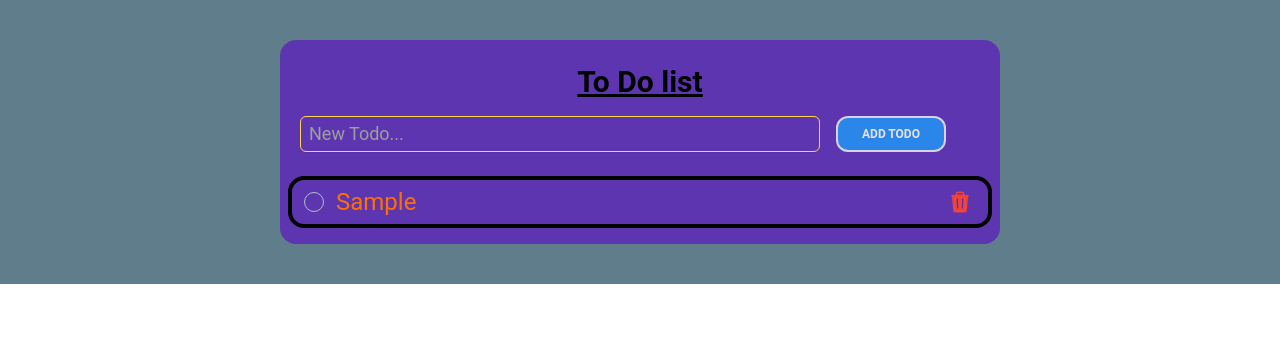
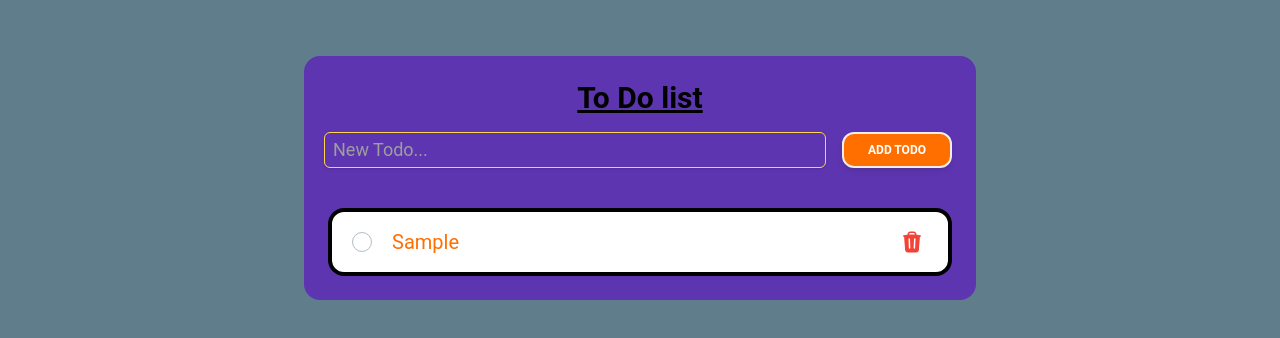
Before and after one commit to nettotkm/TodoList, a React (Vite) app: page / in a window 1280 px wide. Both pictures are taken after typing "Sample" into the empty fields and a click on the button "ADD TODO". Shown: the top 338 px of the page. Built offline with nearby package versions, Linux system fonts and the light colour scheme.

Commit message:
feat: implement persistent storage with localStorage

```diff
--- a/src/components/TodoList.tsx
+++ b/src/components/TodoList.tsx
@@ -1,63 +1,78 @@
-import { useState } from "react";
+import { useEffect, useRef, useState } from "react";
 import { Button } from "@material-tailwind/react";
 import { Checkbox } from "@material-tailwind/react";
 import { v4 as uuidv4 } from "uuid";
 import { TrashIcon } from "@heroicons/react/24/solid";
+
 interface TodoItem {
   id: string;
   description: string;
   checked: boolean;
 }
+
 function TodoList() {
-  const [todos, setTodos] = useState<TodoItem[]>([]);
+  const [todos, setTodos] = useState<TodoItem[]>(() => {
+    if (typeof window !== "undefined") {
+      const storedTodos = localStorage.getItem("todos");
+      return storedTodos ? JSON.parse(storedTodos) : [];
+    }
+    return [];
+  });
   const [newTodo, setNewTodo] = useState("");
+  const inputRef = useRef<HTMLInputElement>(null);
 
-  const addTodo = () => {
+  useEffect(() => {
+    inputRef.current?.focus();
+  });
+  useEffect(() => {
+    localStorage.setItem("todos", JSON.stringify(todos));
+  }, [todos]);
+
+  const addTodo = (e: React.FormEvent) => {
+    e.preventDefault();
+    if (newTodo.trim()) {
       const newTodoItem: TodoItem = {
         id: uuidv4(),
-      description: newTodo,
+        description: newTodo.trim(),
         checked: false,
       };
       setTodos([...todos, newTodoItem]);
       setNewTodo("");
+      inputRef.current?.focus();
+    }
   };
 
   const handlechange = (id: string) => {
     setTodos(
-      todos.map((item) => {
-        if (item.id != id) {
-          return item;
-        } else {
-          return { ...item, checked: !item.checked };
-        }
-      })
+      todos.map((item) =>
+        item.id === id ? { ...item, checked: !item.checked } : item
+      )
     );
   };
+
   const deleteTodo = (id: string) => {
-    setTodos(
-      todos.filter((item) => {
-        return item.id !== id;
-      })
-    );
+    setTodos(todos.filter((item) => item.id !== id));
   };
-  console.log(todos);
+
   return (
-    <div className="bg-blue-gray-500 flex flex-col items-center w-full h-full  ">
-      <div className="bg-deep-purple-600 flex flex-col rounded-2xl m-10 w-180 ">
+    <div className="bg-blue-gray-500 flex flex-col items-center min-h-screen p-4">
+      <div className="bg-deep-purple-600 rounded-2xl m-10 w-full max-w-2xl">
         <h1 className="text-3xl font-bold underline pt-6 text-center">
           To Do list
         </h1>
 
-        <div className=" flex gap-4 p-6 py-4 ps-5 ">
+        <form onSubmit={addTodo} className="flex gap-4 p-6 py-4 ps-5">
           <input
-            className="min-w-[520px]  bg-transparent border-amber-300 placeholder:text-gray-500  text-lg border rounded-md px-2 transition duration-300 ease focus:outline-hidden focus:border-b-gray-500 hover:border-slate-300 shadow-sm focus:shadow"
+            ref={inputRef}
+            className="flex-1 bg-transparent border-amber-300 placeholder:text-gray-500 text-lg border rounded-md px-2 transition duration-300 ease focus:outline-none hover:border-slate-300 shadow-sm focus:shadow"
             placeholder="New Todo..."
             type="text"
             value={newTodo}
             onChange={(e) => setNewTodo(e.target.value)}
           />
           <Button
-            className="rounded-xl bg-blue-500 sm px-6 py-2 border-2 border-gray-200"
+            type="submit"
+            className="rounded-xl bg-amber-900 px-6 py-2 border-2 border-gray-200"
             onClick={addTodo}
             placeholder={undefined}
             onPointerEnterCapture={undefined}
@@ -65,45 +80,37 @@ function TodoList() {
           >
             Add Todo
           </Button>
-        </div>
-        <div className="flex w-full   ">
-          <ul className="flex-1 pb-2 ">
+        </form>
+
+        <div className="w-full p-4">
+          <ul className="space-y-2">
             {todos.map((todo) => (
               <li
-                className="flex items-center  border-4 rounded-2xl m-2"
+                className="flex items-center min-h-[60px] border-4 rounded-2xl m-2 p-2 bg-white"
                 key={todo.id}
               >
-                {" "}
                 <Checkbox
                   className="peer rounded-full"
-                  color="blue"
+                  color="green"
+                  checked={todo.checked}
                   crossOrigin={undefined}
                   onChange={() => handlechange(todo.id)}
                   onPointerEnterCapture={undefined}
                   onPointerLeaveCapture={undefined}
                 />
                 <span
-                  className={`peer-checked:line-through color text-2xl   ${
+                  className={`ml-2 text-xl ${
                     todo.checked
-                      ? "line-through text-gray-600 "
+                      ? "line-through text-gray-500"
                       : "text-amber-900"
                   }`}
                 >
                   {todo.description}
                 </span>
                 <TrashIcon
-                  className="size-6 text-red-500 ml-auto mr-4"
+                  className="size-6 text-red-500 ml-auto mr-4 cursor-pointer"
                   onClick={() => deleteTodo(todo.id)}
                 />
-                {/* <Button
-                  className="rounded-xl bg-blue-gray-700 sm px-6 py-2 border-4 border-amber-300"
-                  onClick={() => deleteTodo(todo.id)}
-                  placeholder={undefined}
-                  onPointerEnterCapture={undefined}
-                  onPointerLeaveCapture={undefined}
-                >
-                  Remove
-                </Button> */}
               </li>
             ))}
           </ul>
```
Lines whose indentation alone changed are shown as unchanged.
